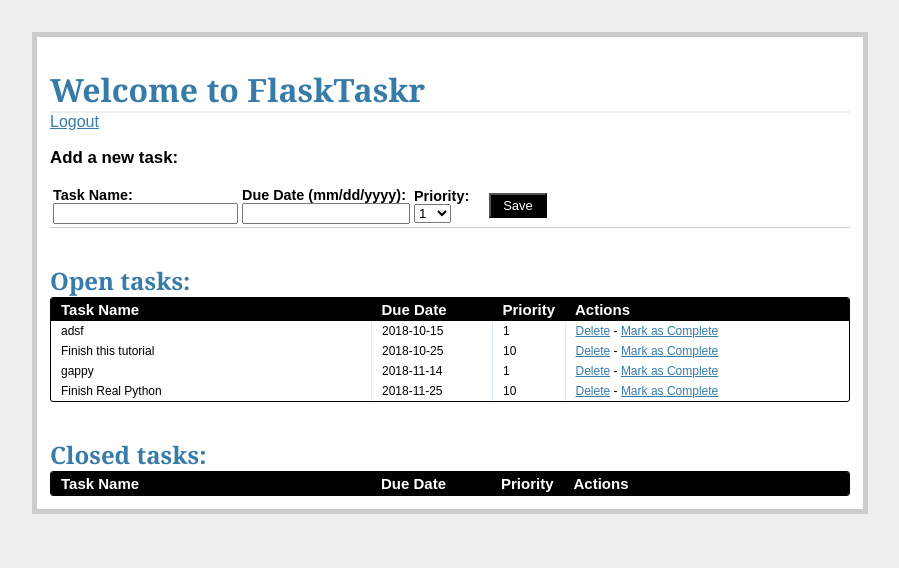
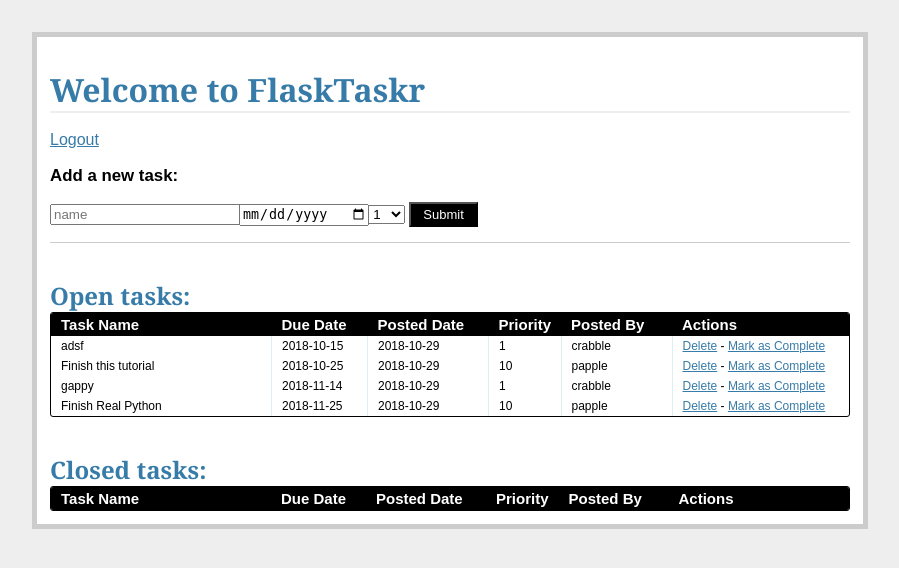
Before and after one commit to available-for-recruit/flasktaskr, a Flask app: page /tasks/ in a window 1280 px wide. Shown: the top 568 px of the page, without its empty margins (190-1089 px from the left). Run offline with Flask 2, Linux system fonts and the light colour scheme; a user stored in the database is signed in; data comes from the database, SQL or seed files in the repository; both versions use the stored data as it was after the commit; lists and menus that the app fills with data are empty.

Commit message:
Add user information, error handling and sql alchemy-based methods

```diff
--- a/project/_config.py
+++ b/project/_config.py
@@ -4,8 +4,6 @@ import os
 basedir = os.path.abspath(os.path.dirname(__file__))
 
 DATABASE = 'flasktaskr.db'
-USERNAME = 'admin'
-PASSWORD = 'admin'
 WTF_CSRF_ENABLED = True # cross-site request forgery protection
 SECRET_KEY = 'jabble' # should be very complex
 
--- a/project/forms.py
+++ b/project/forms.py
@@ -1,6 +1,6 @@
 from flask_wtf import Form
-from wtforms import StringField, DateField, IntegerField, SelectField
-from wtforms.validators import DataRequired
+from wtforms import StringField, DateField, IntegerField, SelectField, PasswordField
+from wtforms.validators import DataRequired, Length, EqualTo, Email
 
 class AddTaskForm(Form):
   task_id = IntegerField()
@@ -18,3 +18,32 @@ class AddTaskForm(Form):
                          ]
                          )
   status = IntegerField("Status")
+
+class RegisterForm(Form):
+  name = StringField(
+                     'Username',
+                     validators = [DataRequired(), Length(min=6, max = 25)]
+                     )
+  email = StringField(
+                      'Email',
+                      validators = [DataRequired(), Email(), Length(min = 6, max = 40)]
+                      )
+  password = PasswordField(
+                           'Password',
+                           validators = [DataRequired(), Length(min = 6, max = 40)]
+                           )
+  confirm = PasswordField(
+                          'Repeat Password',
+                          validators = [DataRequired(),
+                          EqualTo('password')]
+                          )
+
+class LoginForm(Form):
+  name = StringField(
+                     'Username',
+                     validators = [DataRequired()]
+                     )
+  password = PasswordField(
+                           'Password',
+                           validators = [DataRequired()]
+                           )
--- a/project/static/css/main.css
+++ b/project/static/css/main.css
@@ -68,9 +68,10 @@ label {
   padding: 0.5em;
 }
 
-.error {
-  background: #F0D6D6;
-  padding: 0.5em;
+.error  {
+    color:  red;
+    font-size:  .8em;
+    background-color: #FFFFFF;
 }
 
 .input-group {
@@ -134,3 +135,12 @@ label {
   text-decoration:none;
   position:relative;
 }
+
+.inline-form .input-group {
+  display: inline-block;
+  margin 10px 5px;
+}
+
+.input-group input {
+  width: 100%;
+}
--- a/project/templates/tasks.html
+++ b/project/templates/tasks.html
@@ -2,44 +2,45 @@
 {% block content %}
 
 <h1>Welcome to FlaskTaskr</h1>
+<br>
 <a href="{{ url_for('logout') }}">Logout</a>
 <div class="add-task">
   <h3>Add a new task:</h3>
-  <table>
-    <tr>
-      <form action="{{ url_for('new_task') }}" method="post">
+  <form action="{{ url_for('new_task') }}" method="post" class="inline-form">
     {{ form.csrf_token }}
-        <td>
-          <label>Task Name:</label>
-          <input name="name" type="text">
-        </td>
-        <td>
-          <label>Due Date (mm/dd/yyyy):</label>
-          <input name="due_date" type="text" style="width:160px;">
-        </td>
-        <td>
-          <label>Priority:</label>
-          <select name="priority" width="100px">
-            <option value="1">1</option>
-            <option value="2">2</option>
-            <option value="3">3</option>
-            <option value="4">4</option>
-            <option value="5">5</option>
-            <option value="6">6</option>
-            <option value="7">7</option>
-            <option value="8">8</option>
-            <option value="9">9</option>
-            <option value="10">10</option>
-          </select>
-        </td>
-        <td>
-          &nbsp;
-          &nbsp;
-          <input class="button" type="submit" value="Save">
-        </td>
-      </form>
-    </tr>
-  </table>
+    <div class="input-group">
+      {{ form.name(placeholder="name") }}
+      {% if form.name.errors %}
+        <div class="error">
+          {% for error in form.name.errors %}
+            {{error}}
+          {% endfor %}
+        </div>
+      {% endif %}
+    </div>
+    <div class="input-group">
+      {{ form.due_date(placeholder="due date") }}
+      {% if form.due_date.errors %}
+        <div class="error">
+          {% for error in form.due_date.errors %}
+            {{error}}
+          {% endfor %}
+        </div>
+      {% endif %}
+    </div>
+    <div class="input-group">
+      {{ form.priority(placeholder="priority") }}
+      {% if form.priority.errors %}
+        <div class="error">
+          {% for error in form.priority.errors %}
+            {{error}}
+          {% endfor %}
+        </div>
+      {% endif %}
+    </div>
+    <div class="input-group">
+      <button class="button" type="submit">Submit</button>
+    </div>
 </div>
 <div class="entries">
   <br>
@@ -49,17 +50,21 @@
     <table>
       <thead>
         <tr>
-          <th width="300px"><strong>Task Name</strong></th>
-          <th width="100px"><strong>Due Date</strong></th>
+          <th width="200px"><strong>Task Name</strong></th>
+          <th width="75px"><strong>Due Date</strong></th>
+          <th width="100px"><strong>Posted Date</strong></th>
           <th width="50px"><strong>Priority</strong></th>
+          <th width="90px"><strong>Posted By</strong></th>
           <th><strong>Actions</strong></th>
         </tr>
       </thead>
       {% for task in open_tasks %}
         <tr>
-          <td width="300px">{{ task.name }}</td>
-          <td width="100px">{{ task.due_date }}</td>
+          <td width="200px">{{ task.name }}</td>
+          <td width="75px">{{ task.due_date }}</td>
+          <td width="100px">{{ task.posted_date }}</td>
           <td width="50px">{{ task.priority }}</td>
+          <td width="90px">{{ task.poster.name }}</td>
           <td>
             <a href="{{ url_for('delete_entry', task_id = task.task_id) }}">Delete</a>  -
             <a href="{{ url_for('complete', task_id = task.task_id) }}">Mark as Complete</a>
@@ -68,26 +73,30 @@
       {% endfor %}
     </table>
   </div>
+</div>
 <br>
 <br>
-</div>
 <div class="entries">
   <h2>Closed tasks:</h2>
   <div class="datagrid">
     <table>
       <thead>
         <tr>
-        <th width="300px"><strong>Task Name</strong></th>
-        <th width="100px"><strong>Due Date</strong></th>
+          <th width="200px"><strong>Task Name</strong></th>
+          <th width="75px"><strong>Due Date</strong></th>
+          <th width="100px"><strong>Posted Date</strong></th>
           <th width="50px"><strong>Priority</strong></th>
+          <th width="90px"><strong>Posted By</strong></th>
           <th><strong>Actions</strong></th>
         </tr>
       </thead>
       {% for task in closed_tasks %}
         <tr>
-          <td width="300px">{{ task.name }}</td>
-          <td width="100px">{{ task.due_date }}</td>
+          <td width="200px">{{ task.name }}</td>
+          <td width="75px">{{ task.due_date }}</td>
+          <td width="100px">{{ task.posted_date }}</td>
           <td width="50px">{{ task.priority }}</td>
+          <td width="90px">{{ task.poster.name }}</td>
           <td>
              <a href="{{ url_for('delete_entry', task_id = task.task_id) }}">Delete</a>
           </td>
--- a/project/views.py
+++ b/project/views.py
@@ -1,7 +1,9 @@
 from functools import wraps
 from flask import Flask, flash, redirect, render_template, request, session, url_for, g
-from forms import AddTaskForm
+from forms import AddTaskForm, RegisterForm, LoginForm
 from flask_sqlalchemy import SQLAlchemy
+from sqlalchemy.exc import IntegrityError
+import datetime
 
 # config
 
@@ -9,7 +11,7 @@ app = Flask(__name__)
 app.config.from_object('_config')
 db = SQLAlchemy(app)
 
-from models import Task
+from models import Task, User
 
 # helper functions
 
@@ -22,47 +24,82 @@ def login_required(test):
             flash("You need to login first.")
             return redirect(url_for("login"))
     return wrap
+def flash_errors(form):
+    for field, errors in form.errors.items():
+        for error in errors:
+            flash(u"Error in the %s field - %s" % (getattr(form, field).label.text, error), "error")
+
+def open_tasks():
+    return db.session.query(Task).filter_by(status = "1").order_by(Task.due_date.asc())
+
+def closed_tasks():
+    return db.session.query(Task).filter_by(status = "0").order_by(Task.due_date.asc())
 
 # route handlers
+
+@app.route("/register/", methods = ["GET", "POST"])
+def register():
+    error = None
+    form = RegisterForm(request.form)
+    if request.method == "POST":
+        if form.validate_on_submit():
+            new_user = User(
+                            form.name.data,
+                            form.email.data,
+                            form.password.data,
+                            )
+            try:
+                db.session.add(new_user)
+                db.session.commit()
+                flash("Thanks for registering, Please login")
+                return redirect(url_for("login"))
+            except IntegrityError:
+                error = "That username and/or email already exists."
+                return render_template("register.html", form=form, error=error)
+    return render_template("register.html", form=form, error=error)
 
 @app.route("/logout/")
 def logout():
     session.pop("logged_in", None)
+    session.pop("user_id", None)
     flash("Goodbye!")
     return redirect(url_for("login"))
 
 @app.route("/", methods=["GET", "POST"])
 def login():
     error = None
+    form = LoginForm(request.form)
+
     if request.method == "POST":
-        if request.form["username"] != app.config["USERNAME"] \
-           or request.form["password"] != app.config["PASSWORD"]:
-            error = "Invalid Credentials. Please try again."
-            return render_template("login.html", error=error)
+        if form.validate_on_submit():
+            user = User.query.filter_by(name=request.form["name"]).first()
+            if user is not None and user.password == request.form["password"]:
+                session["logged_in"] = True
+                session["user_id"] = user.id
+                flash("Welcome")
+                return redirect(url_for("tasks"))
+            else:
+                error = "Invalid username or password"
         else:
-            session["logged_in"] = True
-            flash("Welcome!")
-            return redirect(url_for("tasks"))
-    return render_template("login.html")
+            error = "Both fields are required"
+    return render_template("login.html", form = form, error = error)
 
 # list tasks
 @app.route("/tasks/")
 @login_required
 def tasks():
-    open_tasks = db.session.query(Task).filter_by(status='1').order_by(Task.due_date.asc())
-    closed_tasks = db.session.query(Task).filter_by(status='0').order_by(Task.due_date.asc())
-
     return render_template(
         "tasks.html",
         form = AddTaskForm(request.form),
-        open_tasks = open_tasks,
-        closed_tasks = closed_tasks
+        open_tasks = open_tasks(),
+        closed_tasks = closed_tasks()
     )
 
 # add a task
 @app.route("/add/", methods=["POST"])
 @login_required
 def new_task():
+    error = None
     form = AddTaskForm(request.form)
     if request.method == "POST":
         if form.validate_on_submit():
@@ -70,12 +107,20 @@ def new_task():
                             form.name.data,
                             form.due_date.data,
                             form.priority.data,
-                            "1"
+                            datetime.datetime.utcnow(),
+                            "1",
+                            session["user_id"]
                             )
             db.session.add(new_task)
             db.session.commit()
             flash("New entry was successfully posted. Thanks.")
-    return redirect(url_for("tasks"))
+            return redirect(url_for("tasks"))
+    return render_template(
+                           "tasks.html",
+                           form = form,
+                           error = error,
+                           open_tasks = open_tasks(),
+                           closed_tasks = closed_tasks())
 
 # mark task as complete
 @app.route("/complete/<int:task_id>/")
```
Also changed, not shown: project/db_create.py (+6 -3 lines), project/db_migrate.py (added, +41 -0 lines), project/models.py (+23 -1 lines), project/templates/login.html (+25 -10 lines), project/templates/register.html (added, +61 -0 lines), project/test.py (added, +8 -0 lines), project/flasktaskr.db, 1 other file. Lines whose indentation alone changed are shown as unchanged.
